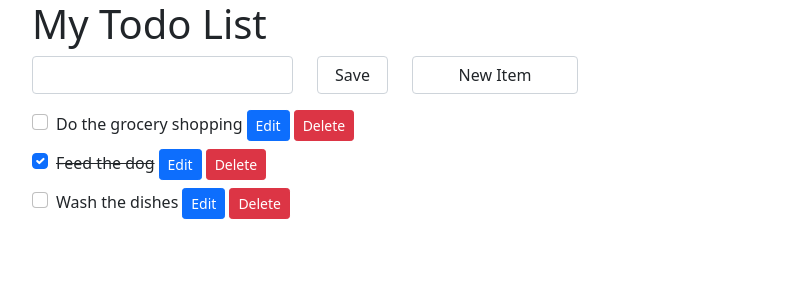
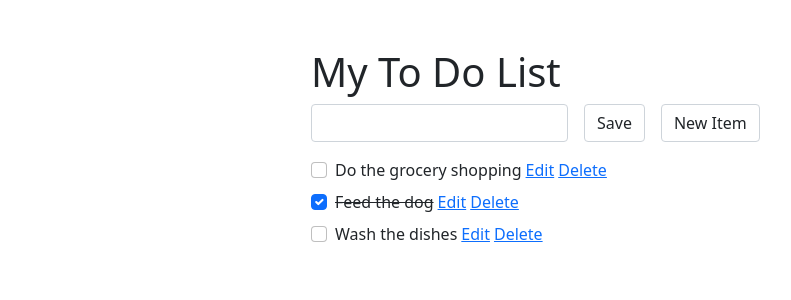
Before and after one commit to basarozogut/react-todolist, a React (Create React App) app: page / in a window 1280 px wide. Shown: the top 300 px of the page, without its empty margins (50-841 px from the left). Built offline with nearby package versions, Linux system fonts and the light colour scheme.

Commit message:
visual and ux enhancements

```diff
--- a/src/components/TodoInput.js
+++ b/src/components/TodoInput.js
@@ -1,23 +1,42 @@
-export default function TodoInput(props) {
+import React from "react";
+
+export default class TodoInput extends React.Component {
+  constructor(props) {
+    super(props);
+
+    this.handleUserInputChange = this.handleUserInputChange.bind(this);
+    this.handleSaveClick = this.handleSaveClick.bind(this);
+  }
+
+  handleUserInputChange(e) {
+    this.props.onUserInputChange({ input: e.target.value });
+  }
+
+  handleSaveClick() {
+    this.props.onSaveUserInput();
+  }
+
+  render() {
     return (
-    <div className="row mb-3">
-      <div className="col-md-3">
+      <div className="row g-3 mb-3">
+        <div className="col-auto">
           <input
             type="text"
-          value={props.value}
+            value={this.props.value}
             className="form-control"
-          onChange={(e) => props.onUserInputChange({ input: e.target.value })} />
+            onChange={this.handleUserInputChange} />
         </div>
-      <div className="col-md-1">
+        <div className="col-auto">
           <button
             className="form-control"
-          onClick={(e) => props.onSaveUserInput({ input: props.value })}>Save</button>
+            onClick={this.handleSaveClick}>Save</button>
         </div>
-      <div className="col-md-2">
+        <div className="col-auto">
           <button
             className="form-control"
-          onClick={props.onNewItem}>New Item</button>
+            onClick={this.props.onNewItem}>New Item</button>
         </div>
       </div>
     );
   }
+}
--- a/src/components/TodoItem.js
+++ b/src/components/TodoItem.js
@@ -1,6 +1,6 @@
 export default function TodoItem(props) {
   return (
-    <li className="mb-2 form-check">
+    <li className="form-check mb-2">
       <input
         className="form-check-input"
         type="checkbox"
@@ -11,14 +11,14 @@ export default function TodoItem(props) {
         onClick={(e) => props.onDoneStatusChange({ done: !props.item.done, id: props.item.id })}>
         <span className={props.item.done ? 'todo-item-done' : ''}>{props.item.title}</span>
       </label>
-      <button
+      <a
         type="button"
-        className="btn btn-primary btn-sm ms-1"
-        onClick={(e) => props.onEditItem({ id: props.item.id })}>Edit</button>
-      <button
+        className="ms-1"
+        onClick={(e) => props.onEditItem({ id: props.item.id })}>Edit</a>
+      <a
         type="button"
-        className="btn btn-danger btn-sm ms-1"
-        onClick={(e) => props.onDeleteItem({ id: props.item.id })}>Delete</button>
+        className="ms-1"
+        onClick={(e) => props.onDeleteItem({ id: props.item.id })}>Delete</a>
     </li>
   );
 }
--- a/src/components/TodoList.js
+++ b/src/components/TodoList.js
@@ -49,11 +49,13 @@ export default class TodoList extends React.Component {
     }
 
     handleDeleteItem(e) {
-        this.setState((prevState) => ({
-            todos: prevState.todos.filter(todo => todo.id != e.id),
-            userInput: "",
-            editingId: null
-        }));
+        if (window.confirm('Are you sure?')) {
+            this.setState((prevState) => ({
+                todos: prevState.todos.filter(todo => todo.id != e.id),
+                userInput: "",
+                editingId: null
+            }));
+        }
     }
 
     handleUserInputChange(e) {
@@ -105,8 +107,8 @@ export default class TodoList extends React.Component {
 
     render() {
         return (
-            <div className="col-md-12">
-                <h1>My Todo List</h1>
+            <div className="col-md-6 offset-md-3 mt-5">
+                <h1>My To Do List</h1>
                 <TodoInput
                     value={this.state.userInput}
                     onUserInputChange={this.handleUserInputChange}
```
Lines whose indentation alone changed are shown as unchanged.
